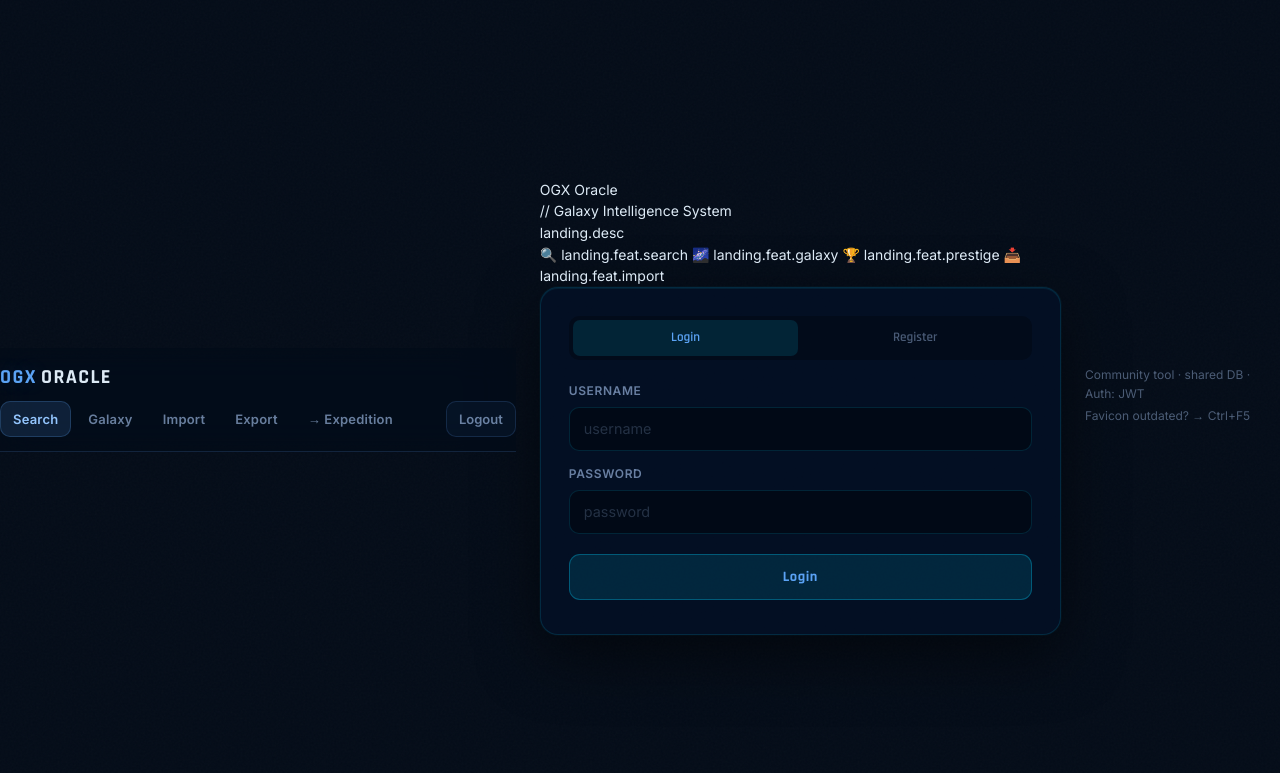
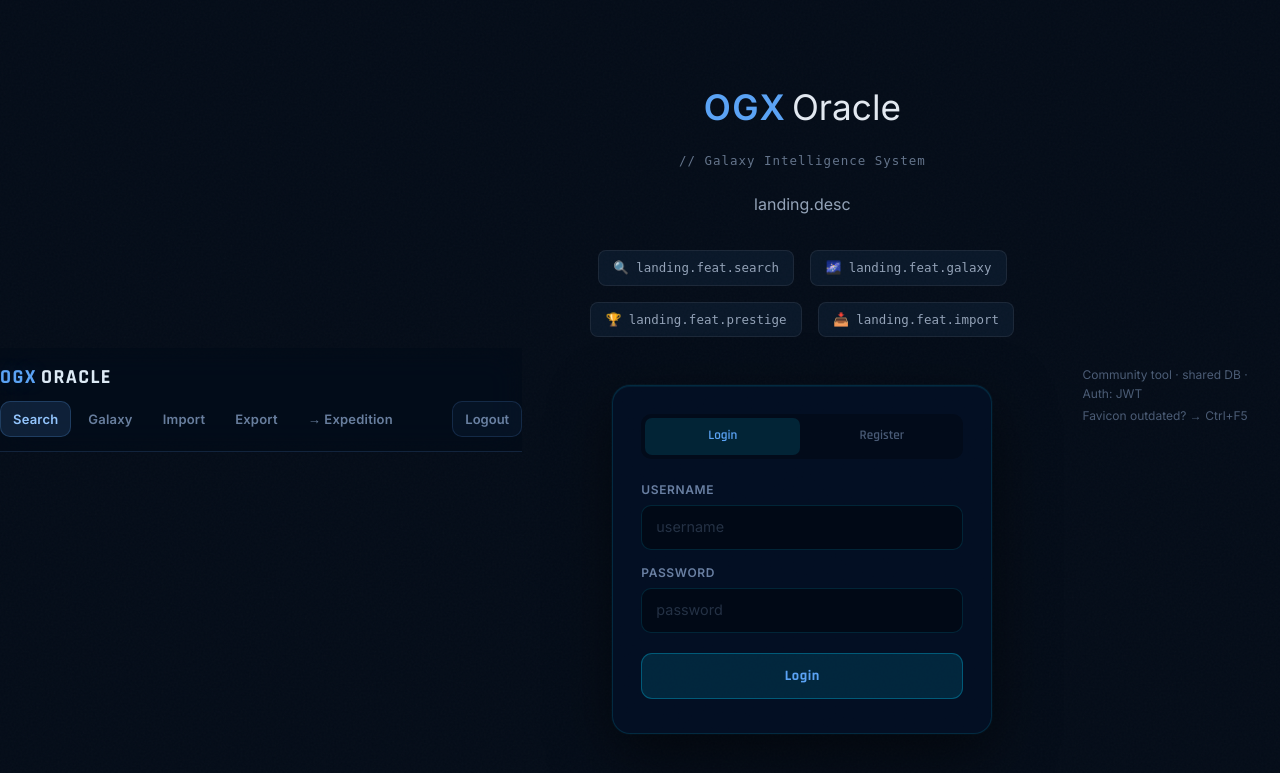
Before and after one commit to Gurgenbaba/ogx-oraclev2, a FastAPI app: page / in a window 1280 px wide. Shown: the top 773 px of the page. Run offline with FastAPI, Linux system fonts and the light colour scheme; data that the repository does not hold is empty; some libraries are stand-ins or nearby versions.

Commit message:
fix(css): login.css in head statt body-end, Landing-Styles scoped
login.css am Ende von body hat topbar-Styles ueberschrieben -> Topbar
landete unten. Jetzt in block head_extra und Landing-Styles mit
#landing-section prefix isoliert.

```diff
--- a/app/templates/index.html
+++ b/app/templates/index.html
@@ -175,7 +175,22 @@
 
 {% endblock %}
 
+{% block head_extra %}
+<link rel="stylesheet" href="/static/login.css" />
+<style>
+/* Scope landing styles so login.css doesnt break topbar */
+#landing-section { display:flex; flex-direction:column; align-items:center; justify-content:center; min-height:70vh; gap:2.5rem; padding:2rem 1rem; }
+#landing-section .landing-hero { text-align:center; max-width:560px; }
+#landing-section .landing-brand { display:inline-flex; align-items:baseline; gap:.35rem; margin-bottom:1rem; text-decoration:none; }
+#landing-section .landing-brand .ogx { font-size:2.2rem; font-weight:800; letter-spacing:.04em; color:var(--accent,#5ba3f5); }
+#landing-section .landing-brand .oracle { font-size:2.2rem; font-weight:300; color:var(--text,#e2e8f0); }
+#landing-section .landing-tagline { font-family:monospace; font-size:.78rem; color:var(--muted,#64748b); letter-spacing:.08em; margin-bottom:1.4rem; }
+#landing-section .landing-desc { font-size:1rem; color:var(--muted,#94a3b8); line-height:1.6; margin-bottom:2rem; }
+#landing-section .landing-features { display:flex; gap:1rem; justify-content:center; flex-wrap:wrap; margin-bottom:.5rem; }
+#landing-section .landing-feat { background:rgba(91,163,245,.07); border:1px solid rgba(255,255,255,.07); border-radius:8px; padding:.45rem .9rem; font-size:.78rem; color:var(--muted,#94a3b8); font-family:monospace; }
+#landing-section .landing-card-wrap { width:100%; max-width:380px; }
+</style>
+{% endblock %}
 {% block scripts %}
-<link rel="stylesheet" href="/static/login.css" />
 <script src="/static/login.js" defer></script>
 {% endblock %}
```
